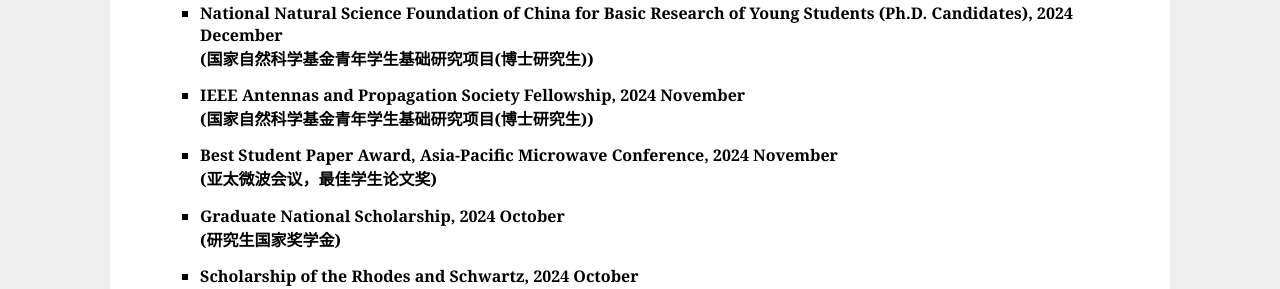
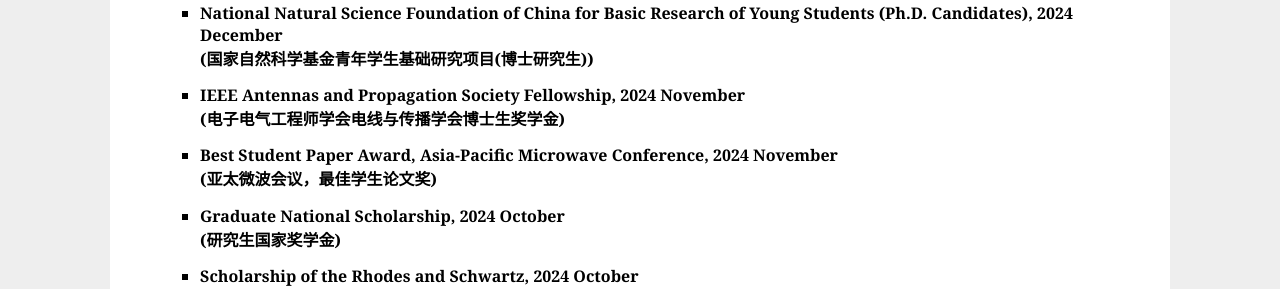
Before and after one commit to xinyuwu0415/xinyuwu0415.github.io, a Jekyll site: the page index.html, which Jekyll copies as it is, in a window 1280 px wide and 900 px high, scrolled down 1630 px. Shown: the part 152-441 px from the top of the window. Built offline with Jekyll 4.4.1, drawn with Linux system fonts in a browser that asks for light colours.

Commit message:
Update index.html

```diff
--- a/index.html
+++ b/index.html
@@ -60,7 +60,7 @@
 
 <p>
   He was supported by the National Natural Science Foundation of China for Basic Research of Young Students (Ph.D. Candidates) (<a href="https://baike.baidu.com/item/%E5%9B%BD%E5%AE%B6%E8%87%AA%E7%84%B6%E7%A7%91%E5%AD%A6%E5%9F%BA%E9%87%91/9951549" target="_blank"><b>国家自然科学基金青年学生基础研究项目(博士研究生)</b></a>, 30wCNY). <b>
-  He was supported by the 2024 IEEE AP-S Fellowship. <br>
+  He was supported by the 2024 IEEE AP-S Fellowship. <b>
 </p>
 
 <h2>News</h2>
@@ -134,7 +134,7 @@
   <li>National Natural Science Foundation of China for Basic Research of Young Students (Ph.D. Candidates), 2024 December <br>
     (国家自然科学基金青年学生基础研究项目(博士研究生))</li>
   <li>IEEE Antennas and Propagation Society Fellowship, 2024 November <br>
-    (国家自然科学基金青年学生基础研究项目(博士研究生))</li>
+    (电子电气工程师学会电线与传播学会博士生奖学金)</li>
   <li>Best Student Paper Award, Asia-Pacific Microwave Conference, 2024 November <br>
     (亚太微波会议，最佳学生论文奖)</li>
   <li>Graduate National Scholarship, 2024 October <br>
```
